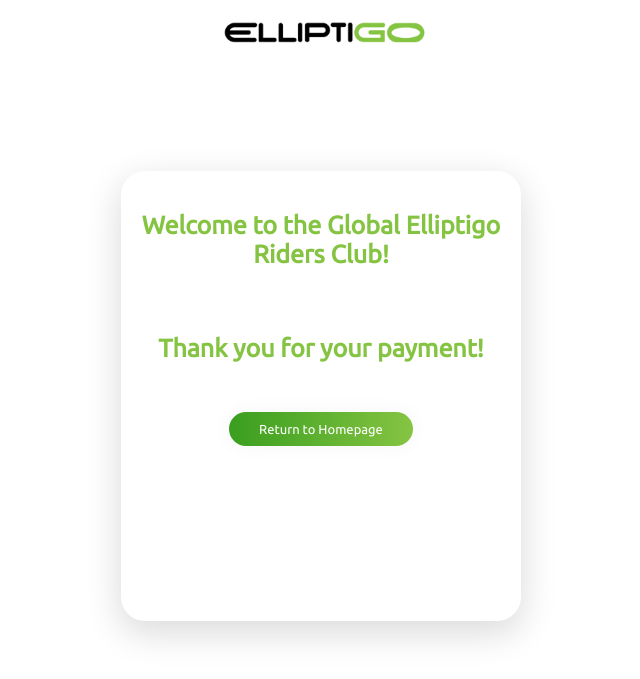
After one commit to erickellr/Group5_Capstone_Project, a PHP site: page /confirmation.html in a window 1280 px wide. The commit adds this page. Shown: the top 679 px of the page, without its empty margins (319-959 px from the left). Run offline with PHP 8.4, Linux system fonts and the light colour scheme.

Commit message:
Paypal Adjustments and Confirmation Page

```diff
--- /dev/null
+++ b/confirmation.html
@@ -0,0 +1,25 @@
+<!DOCTYPE html>
+<html>
+
+<head>
+  <link rel="stylesheet" href="welcomeStyle.css">
+  <link href="https://fonts.googleapis.com/css?family=Ubuntu" rel="stylesheet">
+  <meta name="viewport" content="width=device-width, initial-scale=1">
+  <title>Login</title>
+  <img src="logo.png" class="center" alt="logo">
+
+</head>
+
+<body>
+
+  <div class="main">
+    <p class="welcomeFont" align="center">Welcome to the Global Elliptigo Riders Club!</p>
+	<h1 class="welcomeFont" align="center">Thank you for your payment!</h1>
+    <form class="form1">
+      <a class="home" align="center" onclick="location.href='index.html';">Return to Homepage</a>
+    </form>
+    </div>
+
+</body>
+
+</html>
--- a/welcomeStyle.css
+++ b/welcomeStyle.css
@@ -80,6 +80,22 @@
         box-shadow: 0 0 20px 1px rgba(0, 0, 0, 0.04);
     }
 
+	.home {
+      cursor: pointer;
+        border-radius: 5em;
+        color: #FFF;
+        background: linear-gradient(to right, #3A9E1F, #85c442);
+        border: 0;
+        padding-left: 30px;
+        padding-right: 30px;
+        padding-bottom: 10px;
+        padding-top: 10px;
+        font-family: 'Ubuntu', sans-serif;
+        margin-left: 27%;
+        font-size: 13px;
+        box-shadow: 0 0 20px 1px rgba(0, 0, 0, 0.04);
+    }
+
     .joinGerc {
       cursor: pointer;
         border-radius: 5em;
```
Also changed, not shown: createacc.html (+6 -1 lines), createaccFamily.html (+22 -0 lines), db/individual.db.
